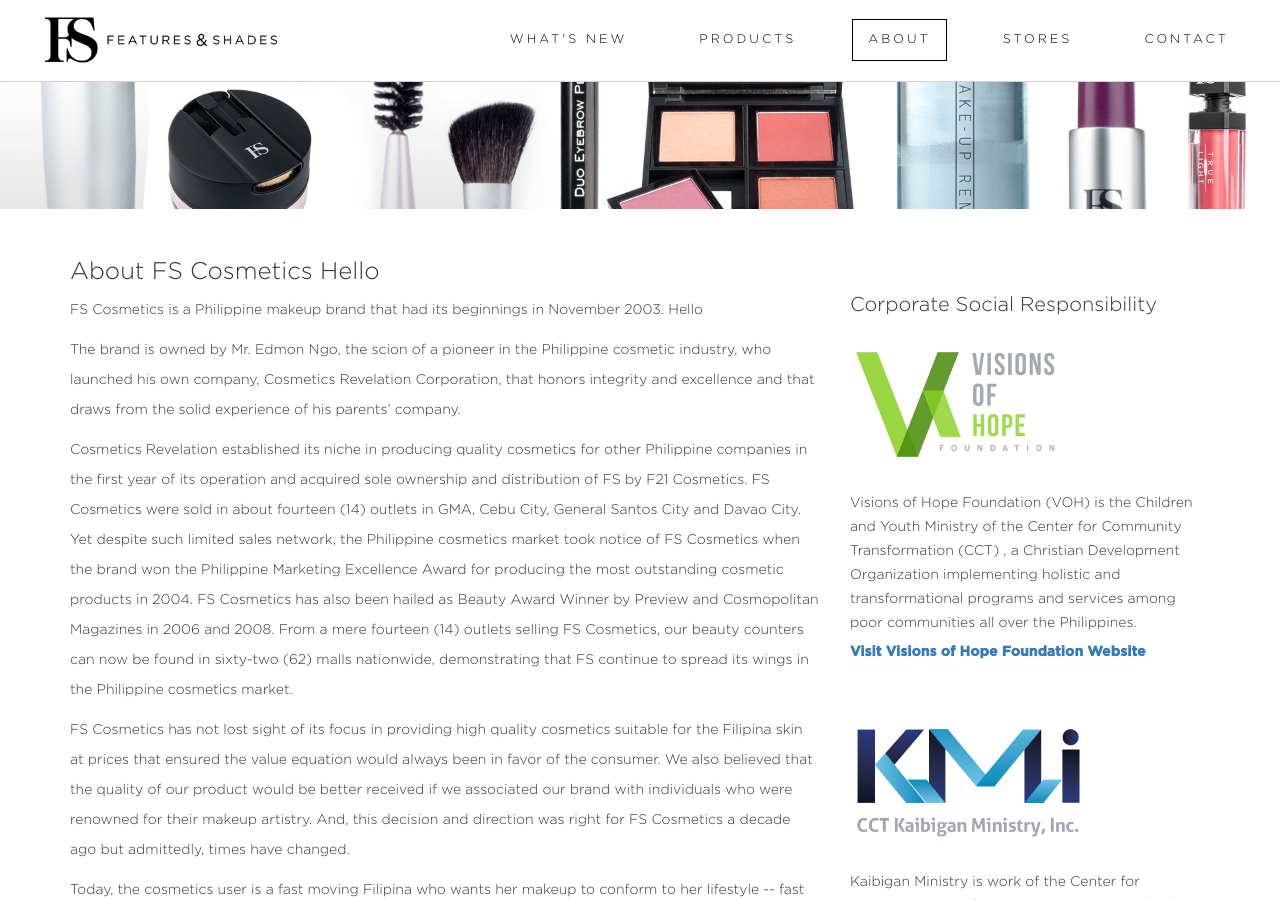
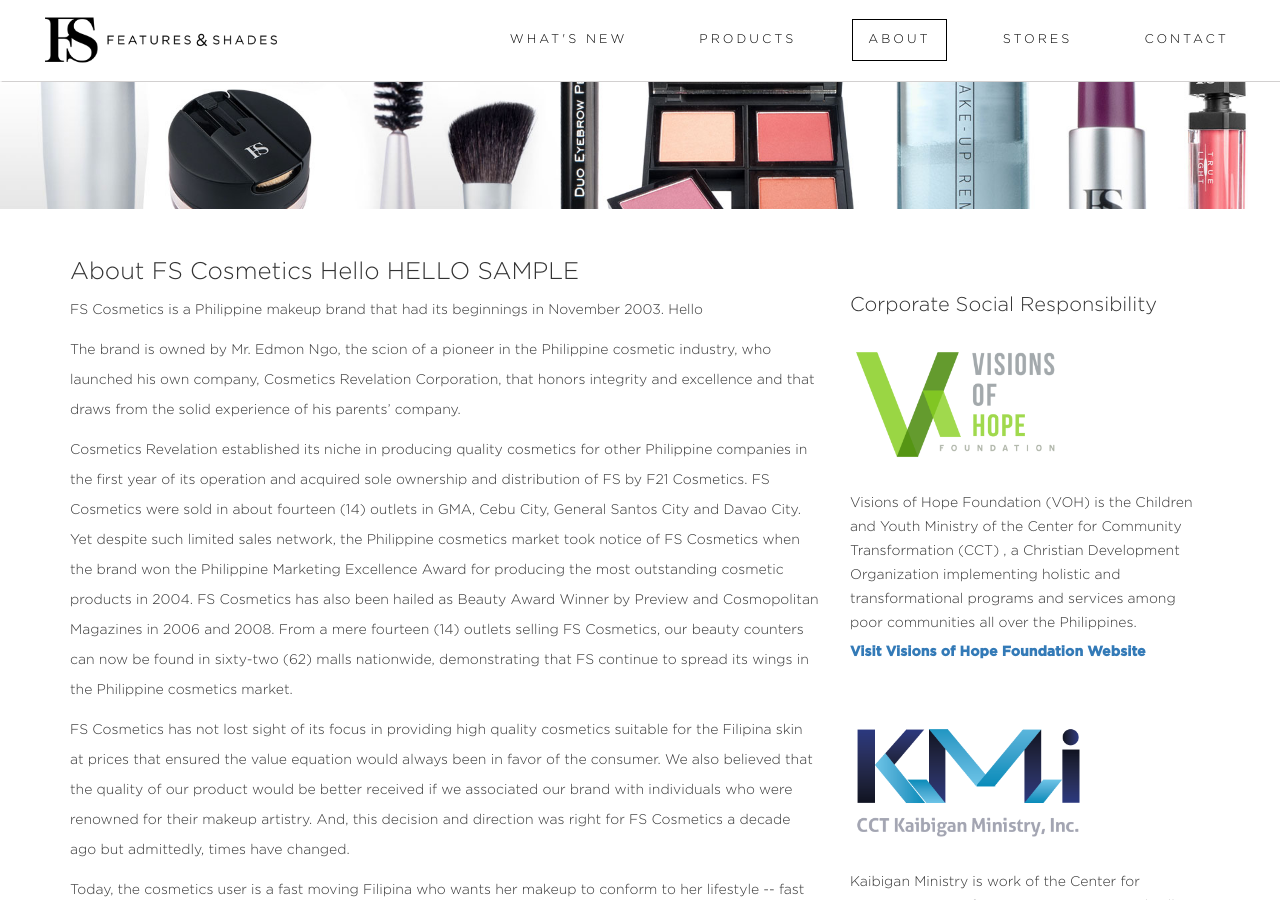
Before and after one commit to fscosmetics/fscosmetics, a Jekyll site: the page built from pages/about.html, in a window 1280 px wide and 900 px high, scrolled down 338 px. Built offline with Jekyll 4.4.1, drawn with Linux system fonts in a browser that asks for light colours; nearby versions of some CDN libraries; library files that are not in the unit come from our copies; a style sheet for code colours, icons or effects is not loaded.

Commit message:
Updated '/_includes/about/content.html' via CloudCannon

```diff
--- a/_includes/about/content.html
+++ b/_includes/about/content.html
@@ -1,6 +1,6 @@
 <div class="row">
     <div class="col-md-8 left-content">
-        <h3>About FS Cosmetics Hello</h3>
+        <h3>About FS Cosmetics Hello HELLO SAMPLE</h3>
         <p>
             FS Cosmetics is a Philippine makeup brand that had its beginnings in November 2003. Hello
         </p>
```
